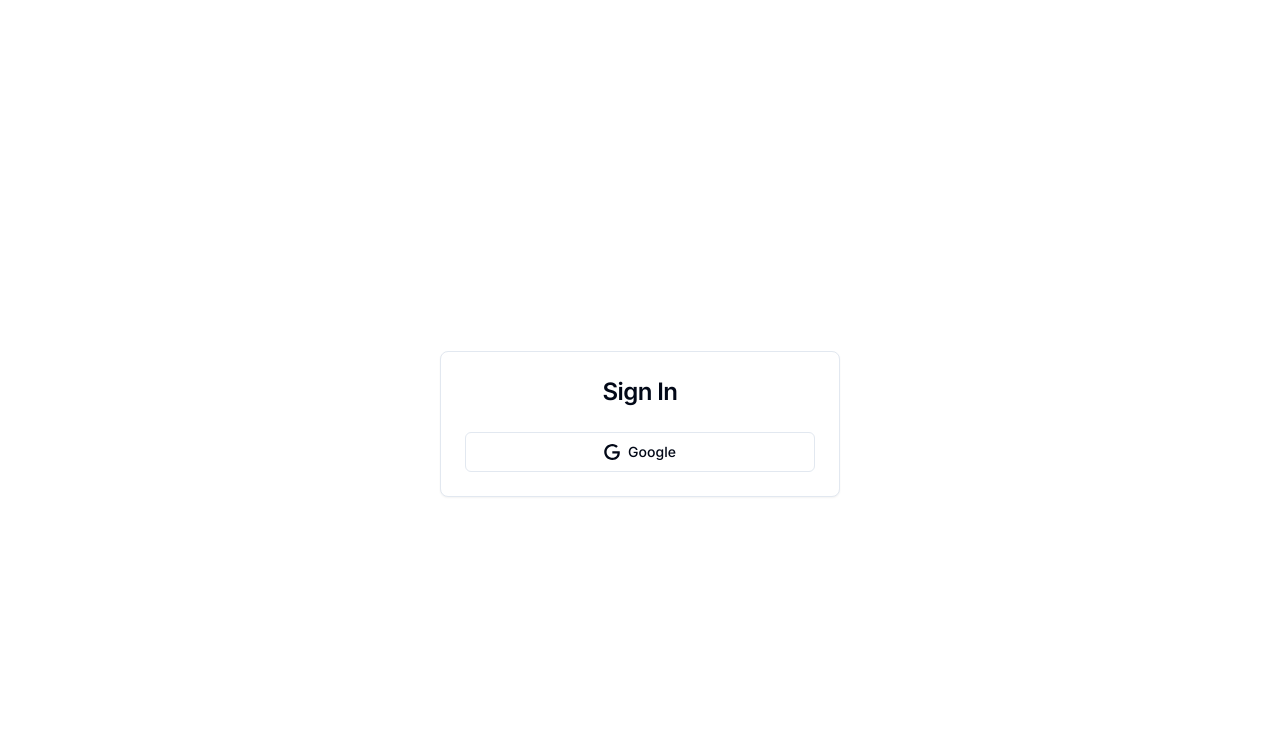
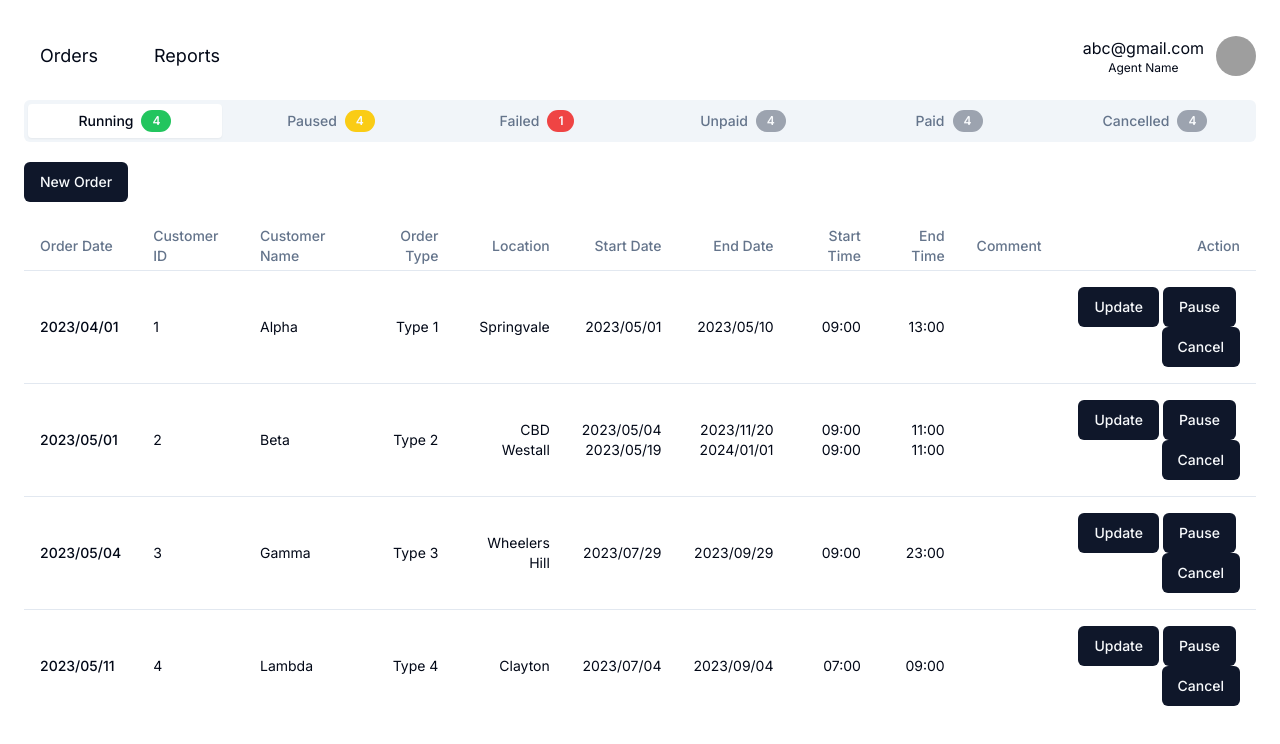
Before and after one commit to PeiChi-Hung/booking-system, a Next.js app: page / in a window 1280 px wide. Shown: the top 744 px of the page. Built offline with nearby package versions, Linux system fonts and the light colour scheme; grey boxes are pictures that could not be loaded.

Commit message:
Made authentication working

```diff
--- a/src/app/api/auth/[...nextauth]/options.ts
+++ b/src/app/api/auth/[...nextauth]/options.ts
@@ -1,11 +1,30 @@
 import type { NextAuthOptions } from "next-auth"
 import GoogleProvider from "next-auth/providers/google"
+import { GoogleProfile } from "next-auth/providers/google"
 
 export const options: NextAuthOptions = {
   providers: [
     GoogleProvider({
       clientId: process.env.GOOGLE_CLIENT_ID as string,
       clientSecret: process.env.GOOGLE_CLIENT_SECRET as string,
+      profile(profile: GoogleProfile) {
+        console.log(profile)
+        return {
+          ...profile,
+          id: profile.sub,
+          role: profile.role ?? "user",
+        }
+      },
     }),
   ],
+  callbacks: {
+    async jwt({ token, user }) {
+      if (user) token.role = user.role
+      return token
+    },
+    async session({ session, token }) {
+      if (session?.user) session.user.role = token.role
+      return session
+    },
+  },
 }
--- a/src/app/home/page.tsx
+++ /dev/null
@@ -1,152 +0,0 @@
-"use client"
-import { Tabs, TabsContent, TabsList, TabsTrigger } from "@/components/ui/tabs"
-import NewOrder from "@/components/NewOrder"
-import RunningTask from "@/components/RunningTask"
-import RunningMobile from "@/components/mobile/RunningMobile"
-import CancelledTask from "@/components/CancelledTask"
-import PauseTask from "@/components/PauseTask"
-import PauseMobile from "@/components/mobile/PauseMobile"
-import PaidTask from "@/components/PaidTask"
-import PaidMobile from "@/components/mobile/PaidMobile"
-import UnpaidTask from "@/components/UnpaidTask"
-import UnpaidMobile from "@/components/mobile/UnpaidMobile"
-import { Badge } from "@/components/ui/badge"
-import { cn } from "@/lib/utils"
-import CancelledMobile from "@/components/mobile/CancelledMobile"
-import FailedTask from "@/components/FailedTask"
-import Navbar from "@/components/Navbar"
-
-// following numbers will be replaced by API
-const runningCount = 4
-const pauseCount = 4
-const unpaidCount = 4
-const paidCount = 4
-const cancelledCount = 4
-const failedCount = 1
-
-export default function Home() {
-  return (
-    <main>
-      <Navbar />
-      <Tabs defaultValue="running" className="mt-3">
-        <TabsList className="grid grid-cols-3 grid-rows-2 md:grid-cols-6 md:grid-rows-none w-full gap-3 h-full">
-          <TabsTrigger value="running" className="hover:bg-slate-200">
-            Running
-            <Badge
-              className={cn(
-                runningCount > 0
-                  ? "ml-1 md:ml-2 bg-green-500 hover:bg-green-500"
-                  : "ml-1 md:ml-2 bg-transparent"
-              )}
-            >
-              {runningCount}
-            </Badge>
-          </TabsTrigger>
-          <TabsTrigger value="paused" className="hover:bg-slate-200">
-            Paused
-            <Badge
-              className={cn(
-                pauseCount > 0
-                  ? "ml-1 md:ml-2 bg-yellow-400 hover:bg-yellow-400"
-                  : "ml-1 md:ml-2 bg-transparent"
-              )}
-            >
-              {pauseCount}
-            </Badge>
-          </TabsTrigger>
-          <TabsTrigger value="failed" className="hover:bg-slate-200">
-            Failed
-            <Badge
-              className={cn(
-                failedCount > 0
-                  ? "ml-1 md:ml-2 bg-red-500 hover:bg-red-500"
-                  : "ml-1 md:ml-2"
-              )}
-            >
-              {failedCount}
-            </Badge>
-          </TabsTrigger>
-          <TabsTrigger value="unpaid" className="hover:bg-slate-200">
-            Unpaid
-            <Badge className={cn("ml-1 md:ml-2 bg-gray-400 hover:bg-gray-400")}>
-              {unpaidCount}
-            </Badge>
-          </TabsTrigger>
-          <TabsTrigger value="paid" className="hover:bg-slate-200">
-            Paid
-            <Badge className={cn("ml-1 md:ml-2 bg-gray-400 hover:bg-gray-400")}>
-              {paidCount}
-            </Badge>
-          </TabsTrigger>
-          <TabsTrigger value="cancelled" className="hover:bg-slate-200">
-            Cancelled
-            <Badge className={cn("ml-1 md:ml-2 bg-gray-400 hover:bg-gray-400")}>
-              {cancelledCount}
-            </Badge>
-          </TabsTrigger>
-        </TabsList>
-        <TabsContent value="running">
-          <div className="my-5">
-            <NewOrder />
-          </div>
-          <div className="hidden md:block">
-            <RunningTask />
-          </div>
-          <div className="block md:hidden">
-            <RunningMobile />
-          </div>
-        </TabsContent>
-        <TabsContent value="paused">
-          <div className="my-5">
-            <NewOrder />
-          </div>
-          <div className="hidden md:block">
-            <PauseTask />
-          </div>
-          <div className="block md:hidden">
-            <PauseMobile />
-          </div>
-        </TabsContent>
-        <TabsContent value="unpaid">
-          <div className="my-5">
-            <NewOrder />
-          </div>
-          <div className="hidden md:block">
-            <UnpaidTask />
-          </div>
-          <div className="block md:hidden">
-            <UnpaidMobile />
-          </div>
-        </TabsContent>
-        <TabsContent value="paid">
-          <div className="my-5">
-            <NewOrder />
-          </div>
-          <div className="hidden md:block">
-            <PaidTask />
-          </div>
-          <div className="block md:hidden">
-            <PaidMobile />
-          </div>
-        </TabsContent>
-        <TabsContent value="cancelled">
-          <div className="my-5">
-            <NewOrder />
-          </div>
-          <div className="hidden md:block">
-            <CancelledTask />
-          </div>
-          <div className="block md:hidden">
-            <CancelledMobile />
-          </div>
-        </TabsContent>
-        <TabsContent value="failed">
-          <div className="my-5">
-            <NewOrder />
-          </div>
-          <FailedTask />
-        </TabsContent>
-      </Tabs>
-    </main>
-  )
-}
--- a/src/app/page.tsx
+++ b/src/app/page.tsx
@@ -1,32 +1,152 @@
-import { buttonVariants } from "@/components/ui/button"
-import { Card, CardContent, CardHeader, CardTitle } from "@/components/ui/card"
-import { Icons } from "@/components/ui/icon"
+"use client"
+import { Tabs, TabsContent, TabsList, TabsTrigger } from "@/components/ui/tabs"
+import NewOrder from "@/components/NewOrder"
+import RunningTask from "@/components/RunningTask"
+import RunningMobile from "@/components/mobile/RunningMobile"
+import CancelledTask from "@/components/CancelledTask"
+import PauseTask from "@/components/PauseTask"
+import PauseMobile from "@/components/mobile/PauseMobile"
+import PaidTask from "@/components/PaidTask"
+import PaidMobile from "@/components/mobile/PaidMobile"
+import UnpaidTask from "@/components/UnpaidTask"
+import UnpaidMobile from "@/components/mobile/UnpaidMobile"
+import { Badge } from "@/components/ui/badge"
 import { cn } from "@/lib/utils"
-import Link from "next/link"
-import { SessionProvider } from "next-auth/react"
+import CancelledMobile from "@/components/mobile/CancelledMobile"
+import FailedTask from "@/components/FailedTask"
+import Navbar from "@/components/Navbar"
 
-export default function Signin() {
+// following numbers will be replaced by API
+const runningCount = 4
+const pauseCount = 4
+const unpaidCount = 4
+const paidCount = 4
+const cancelledCount = 4
+const failedCount = 1
+
+export default function Home() {
   return (
-    <div className="flex h-screen">
-      <Card className="md:w-[400px] m-auto">
-        <CardHeader>
-          <CardTitle className="text-xl md:text-2xl text-center">
-            Sign In
-          </CardTitle>
-        </CardHeader>
-        <CardContent>
-          <div>
-            {/* <Button className="w-full">
-            </Button> */}
-            <Link
-              href="/home"
-              className={cn(buttonVariants({ variant: "outline" }), "w-full")}
+    <main>
+      <Navbar />
+      <Tabs defaultValue="running" className="mt-3">
+        <TabsList className="grid grid-cols-3 grid-rows-2 md:grid-cols-6 md:grid-rows-none w-full gap-3 h-full">
+          <TabsTrigger value="running" className="hover:bg-slate-200">
+            Running
+            <Badge
+              className={cn(
+                runningCount > 0
+                  ? "ml-1 md:ml-2 bg-green-500 hover:bg-green-500"
+                  : "ml-1 md:ml-2 bg-transparent"
+              )}
             >
-              <Icons.google className="mr-2 h-4 w-4" /> Google
-            </Link>
+              {runningCount}
+            </Badge>
+          </TabsTrigger>
+          <TabsTrigger value="paused" className="hover:bg-slate-200">
+            Paused
+            <Badge
+              className={cn(
+                pauseCount > 0
+                  ? "ml-1 md:ml-2 bg-yellow-400 hover:bg-yellow-400"
+                  : "ml-1 md:ml-2 bg-transparent"
+              )}
+            >
+              {pauseCount}
+            </Badge>
+          </TabsTrigger>
+          <TabsTrigger value="failed" className="hover:bg-slate-200">
+            Failed
+            <Badge
+              className={cn(
+                failedCount > 0
+                  ? "ml-1 md:ml-2 bg-red-500 hover:bg-red-500"
+                  : "ml-1 md:ml-2"
+              )}
+            >
+              {failedCount}
+            </Badge>
+          </TabsTrigger>
+          <TabsTrigger value="unpaid" className="hover:bg-slate-200">
+            Unpaid
+            <Badge className={cn("ml-1 md:ml-2 bg-gray-400 hover:bg-gray-400")}>
+              {unpaidCount}
+            </Badge>
+          </TabsTrigger>
+          <TabsTrigger value="paid" className="hover:bg-slate-200">
+            Paid
+            <Badge className={cn("ml-1 md:ml-2 bg-gray-400 hover:bg-gray-400")}>
+              {paidCount}
+            </Badge>
+          </TabsTrigger>
+          <TabsTrigger value="cancelled" className="hover:bg-slate-200">
+            Cancelled
+            <Badge className={cn("ml-1 md:ml-2 bg-gray-400 hover:bg-gray-400")}>
+              {cancelledCount}
+            </Badge>
+          </TabsTrigger>
+        </TabsList>
+        <TabsContent value="running">
+          <div className="my-5">
+            <NewOrder />
           </div>
-        </CardContent>
-      </Card>
-    </div>
+          <div className="hidden md:block">
+            <RunningTask />
+          </div>
+          <div className="block md:hidden">
+            <RunningMobile />
+          </div>
+        </TabsContent>
+        <TabsContent value="paused">
+          <div className="my-5">
+            <NewOrder />
+          </div>
+          <div className="hidden md:block">
+            <PauseTask />
+          </div>
+          <div className="block md:hidden">
+            <PauseMobile />
+          </div>
+        </TabsContent>
+        <TabsContent value="unpaid">
+          <div className="my-5">
+            <NewOrder />
+          </div>
+          <div className="hidden md:block">
+            <UnpaidTask />
+          </div>
+          <div className="block md:hidden">
+            <UnpaidMobile />
+          </div>
+        </TabsContent>
+        <TabsContent value="paid">
+          <div className="my-5">
+            <NewOrder />
+          </div>
+          <div className="hidden md:block">
+            <PaidTask />
+          </div>
+          <div className="block md:hidden">
+            <PaidMobile />
+          </div>
+        </TabsContent>
+        <TabsContent value="cancelled">
+          <div className="my-5">
+            <NewOrder />
+          </div>
+          <div className="hidden md:block">
+            <CancelledTask />
+          </div>
+          <div className="block md:hidden">
+            <CancelledMobile />
+          </div>
+        </TabsContent>
+        <TabsContent value="failed">
+          <div className="my-5">
+            <NewOrder />
+          </div>
+          <FailedTask />
+        </TabsContent>
+      </Tabs>
+    </main>
   )
 }
--- a/src/components/Navbar.tsx
+++ b/src/components/Navbar.tsx
@@ -62,7 +62,7 @@ export default function Navbar() {
         </DropdownMenuTrigger>
         <DropdownMenuContent className="w-52">
           <DropdownMenuItem>
-            <Link href="/" className="w-full">
+            <Link href="/api/auth/signout" className="w-full">
               Sign Out
             </Link>
           </DropdownMenuItem>
--- /dev/null
+++ b/src/middleware.ts
@@ -0,0 +1 @@
+export { default } from "next-auth/middleware"
```
Also changed, not shown: next-auth.d.ts (added, +21 -0 lines).
